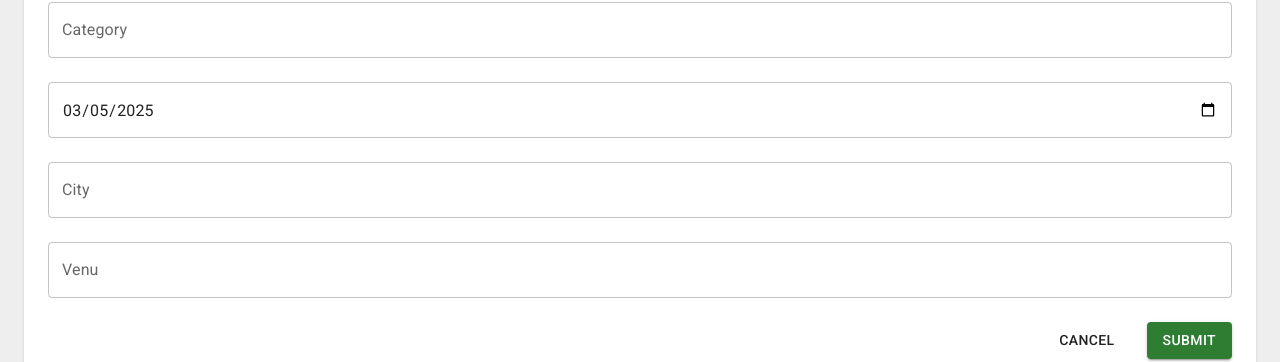
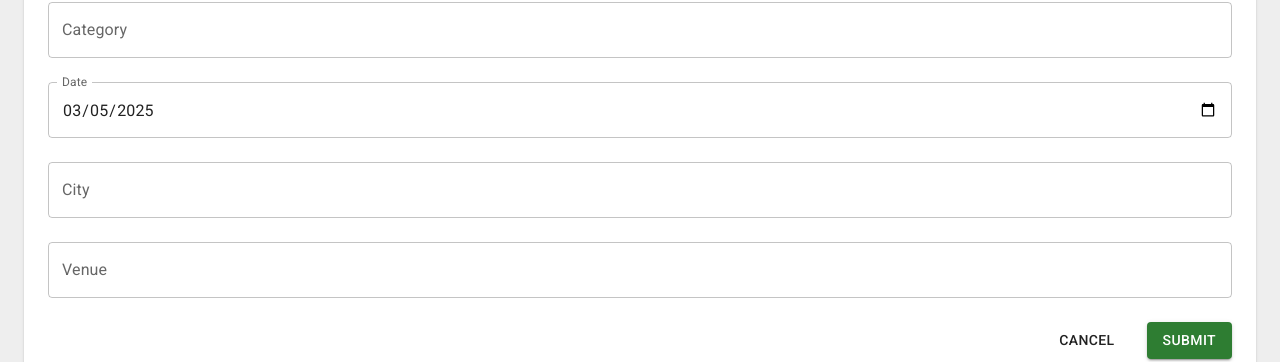
Before and after one commit to StefanStrauberg/DotNetWithReact, a React app in the folder client/: page /createActivity in a window 1280 px wide. Shown: the part 356-718 px from the top of the page. Built offline with nearby package versions, Linux system fonts and the light colour scheme; the HTML template or start-up script is replaced by a standard one.

Commit message:
added react-hook-form

```diff
--- a/client/package.json
+++ b/client/package.json
@@ -13,6 +13,7 @@
     "@emotion/react": "^11.14.0",
     "@emotion/styled": "^11.14.0",
     "@fontsource/roboto": "^5.1.1",
+    "@hookform/resolvers": "^4.1.3",
     "@mui/icons-material": "^6.4.5",
     "@mui/material": "^6.4.5",
     "@tanstack/react-query": "^5.66.9",
@@ -24,8 +25,10 @@
     "react": "^19.0.0",
     "react-calendar": "^5.1.0",
     "react-dom": "^19.0.0",
+    "react-hook-form": "^7.54.2",
     "react-router": "^7.2.0",
-    "react-toastify": "^11.0.5"
+    "react-toastify": "^11.0.5",
+    "zod": "^3.24.2"
   },
   "devDependencies": {
     "@eslint/js": "^9.19.0",
--- a/client/src/features/activities/details/ActivityDetailsHeader.tsx
+++ b/client/src/features/activities/details/ActivityDetailsHeader.tsx
@@ -85,7 +85,7 @@ export default function ActivityDetailsHeader({ activity }: Props) {
                 variant="contained"
                 color="primary"
                 component={Link}
-                to={`/manage/activityId`}
+                to={`/manage/${activity.id}`}
                 disabled={isCancelled}
               >
                 Manage Event
--- a/client/src/features/activities/form/ActivityForm.tsx
+++ b/client/src/features/activities/form/ActivityForm.tsx
@@ -1,35 +1,22 @@
 import { Box, Button, Paper, TextField, Typography } from "@mui/material";
-import { Activity } from "../../../lib/types/Activity";
-import { FormEvent } from "react";
 import { useActivities } from "../../../lib/hooks/useActivities";
-import { useNavigate, useParams } from "react-router";
+import { useParams } from "react-router";
+import { FieldValues, useForm } from "react-hook-form";
+import { useEffect } from "react";
 
 export default function ActivityForm() {
+  const { register, reset, handleSubmit } = useForm();
   const { id } = useParams();
   const { updateActivity, createActivity, activity, isLoadingActivity } =
     useActivities(id);
-  const navigate = useNavigate();
 
-  const handleSubmit = async (event: FormEvent<HTMLFormElement>) => {
-    event.preventDefault();
-    const formData = new FormData(event.currentTarget);
-    const data: { [key: string]: FormDataEntryValue } = {};
-    formData.forEach((value, key) => {
-      data[key] = value;
-    });
+  const onSubmit = (data: FieldValues) => {
+    console.log(data);
+  };
 
-    if (activity) {
-      data.id = activity.id;
-      await updateActivity.mutateAsync(data as unknown as Activity);
-      navigate(`/activities/${activity.id}`);
-    } else {
-      createActivity.mutate(data as unknown as Activity, {
-        onSuccess: (id) => {
-          navigate(`/activities/${id}`);
-        },
-      });
-    }
-  };
+  useEffect(() => {
+    if (activity) reset(activity);
+  }, [activity, reset]);
 
   if (isLoadingActivity) return <Typography>Loading activity...</Typography>;
 
@@ -40,26 +27,31 @@ export default function ActivityForm() {
       </Typography>
       <Box
         component="form"
-        onSubmit={handleSubmit}
+        onSubmit={handleSubmit(onSubmit)}
         display="flex"
         flexDirection="column"
         gap={3}
       >
-        <TextField name="title" label="Title" defaultValue={activity?.title} />
         <TextField
-          name="description"
+          {...register("title")}
+          label="Title"
+          defaultValue={activity?.title}
+        />
+        <TextField
+          {...register("description")}
           label="Description"
           defaultValue={activity?.description}
           multiline
           rows={3}
         />
         <TextField
-          name="category"
+          {...register("category")}
           label="Category"
           defaultValue={activity?.category}
         />
         <TextField
-          name="date"
+          {...register("date")}
+          label="Date"
           type="date"
           defaultValue={
             activity?.date
@@ -67,8 +59,16 @@ export default function ActivityForm() {
               : new Date().toISOString().split("T")[0]
           }
         />
-        <TextField name="city" label="City" defaultValue={activity?.city} />
-        <TextField name="venue" label="Venu" defaultValue={activity?.venue} />
+        <TextField
+          {...register("city")}
+          label="City"
+          defaultValue={activity?.city}
+        />
+        <TextField
+          {...register("venue")}
+          label="Venue"
+          defaultValue={activity?.venue}
+        />
         <Box display="flex" justifyContent="end" gap={3}>
           <Button color="inherit">Cancel</Button>
           <Button
```
Also changed, not shown: 1 other file (tests, documents, lock files or other folders).
